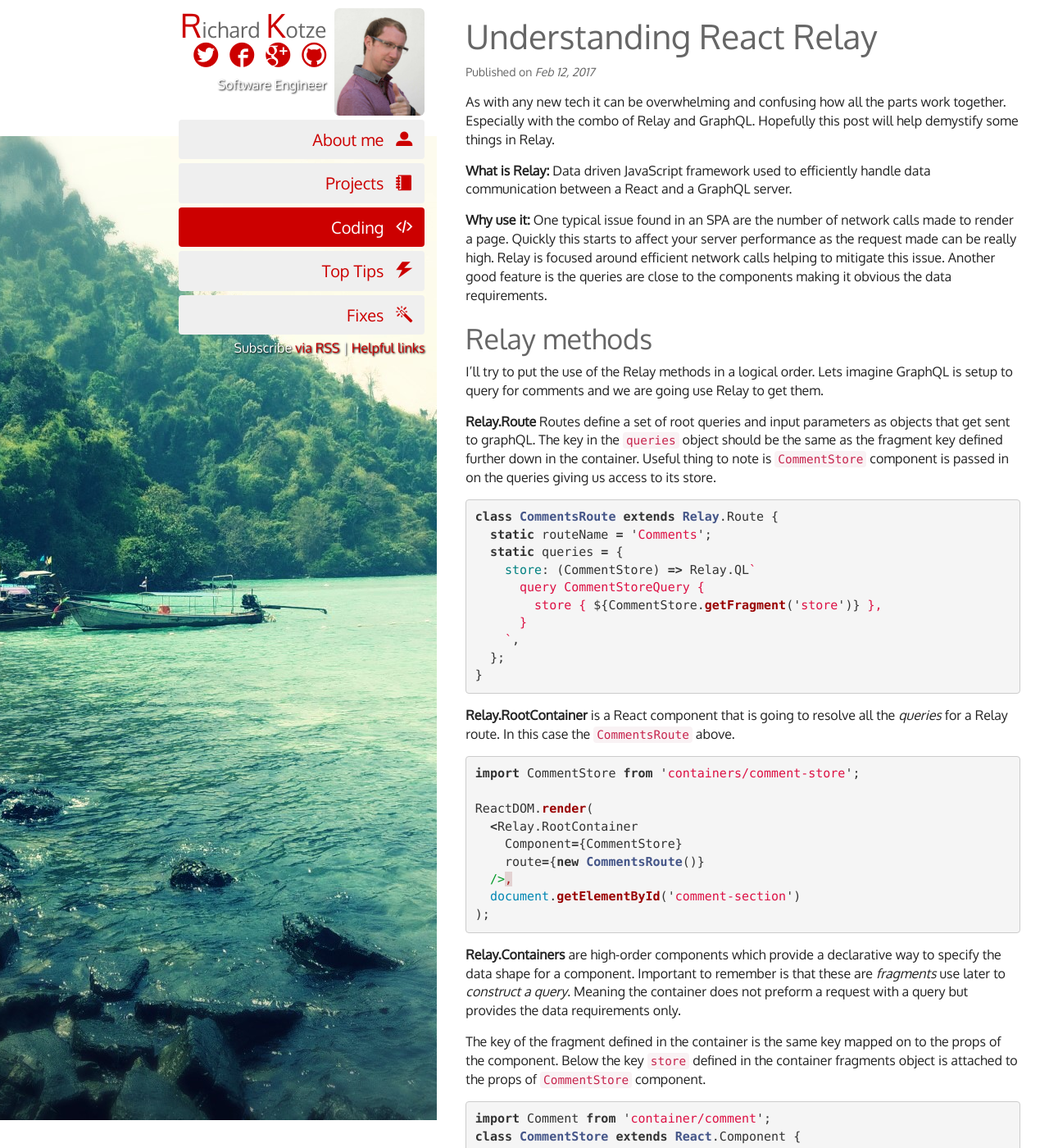
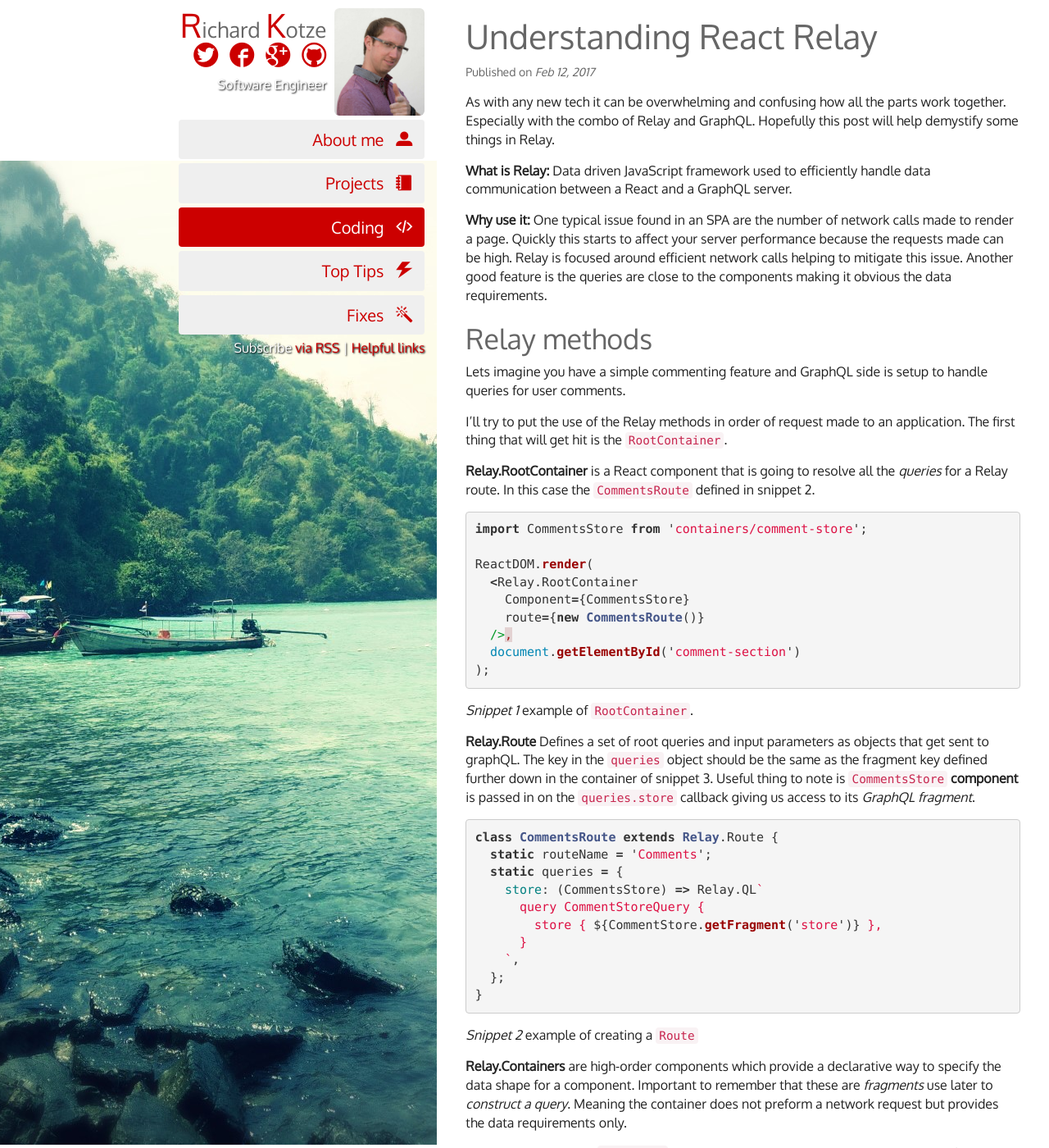
Before and after one commit to rkotze/rkotze.github.io, a Jekyll site: the page built from _posts/2017-02-12-react-relay.md, in a window 1280 px wide and 1400 px high. Shown: the whole window at 82% size. Built offline with Jekyll 4.4.1, drawn with Linux system fonts in a browser that asks for light colours; comment, search, counter and statistics services are not loaded; some of the changed text lies outside the part shown.

Commit message:
update relay post.

```diff
--- a/_posts/2017-02-12-react-relay.md
+++ b/_posts/2017-02-12-react-relay.md
@@ -13,21 +13,38 @@
 
 **What is Relay:** Data driven JavaScript framework used to efficiently handle data communication between a React and a GraphQL server.
 
-**Why use it:** One typical issue found in an SPA are the number of network calls made to render a page. Quickly this starts to affect your server performance as the request made can be really high. Relay is focused around efficient network calls helping to mitigate this issue. Another good feature is the queries are close to the components making it obvious the data requirements.
+**Why use it:** One typical issue found in an SPA are the number of network calls made to render a page. Quickly this starts to affect your server performance because the requests made can be high. Relay is focused around efficient network calls helping to mitigate this issue. Another good feature is the queries are close to the components making it obvious the data requirements.
 
 <!--more-->
 
 ## Relay methods
 
-I'll try to put the use of the Relay methods in a logical order. Lets imagine GraphQL is setup to query for comments and we are going use Relay to get them.
+Lets imagine you have a simple commenting feature and GraphQL side is setup to handle queries for user comments.
 
-**Relay.Route** Routes define a set of root queries and input parameters as objects that get sent to graphQL. The key in the `queries` object should be the same as the fragment key defined further down in the container. Useful thing to note is `CommentStore` component is passed in on the queries giving us access to its store.
+I'll try to put the use of the Relay methods in order of request made to an application. The first thing that will get hit is the `RootContainer`.
+
+**Relay.RootContainer** is a React component that is going to resolve all the _queries_ for a Relay route. In this case the `CommentsRoute` defined in snippet 2.
+
+{% highlight javascript %}
+import CommentsStore from 'containers/comment-store';
+
+ReactDOM.render(
+  <Relay.RootContainer
+    Component={CommentsStore}
+    route={new CommentsRoute()}
+  />,
+  document.getElementById('comment-section')
+);
+{% endhighlight %}
+_Snippet 1_ example of `RootContainer`.
+
+**Relay.Route** Defines a set of root queries and input parameters as objects that get sent to graphQL. The key in the `queries` object should be the same as the fragment key defined further down in the container of snippet 3. Useful thing to note is `CommentsStore` **component** is passed in on the `queries.store` callback giving us access to its _GraphQL fragment_.
 
 {% highlight javascript %}
 class CommentsRoute extends Relay.Route {
   static routeName = 'Comments';
   static queries = {
-    store: (CommentStore) => Relay.QL`
+    store: (CommentsStore) => Relay.QL`
       query CommentStoreQuery {
         store { ${CommentStore.getFragment('store')} },
       }
@@ -35,28 +52,16 @@
   };
 }
 {% endhighlight %}
+_Snippet 2_ example of creating a `Route`
 
-**Relay.RootContainer** is a React component that is going to resolve all the _queries_ for a Relay route. In this case the `CommentsRoute` above.
+**Relay.Containers** are high-order components which provide a declarative way to specify the data shape for a component. Important to remember
+ that these are _fragments_ use later to _construct a query_. Meaning the container does not preform a network request but provides the data requirements only.
 
-{% highlight javascript %}
-import CommentStore from 'containers/comment-store';
-
-ReactDOM.render(
-  <Relay.RootContainer
-    Component={CommentStore}
-    route={new CommentsRoute()}
-  />,
-  document.getElementById('comment-section')
-);
-{% endhighlight %}
-
-**Relay.Containers** are high-order components which provide a declarative way to specify the data shape for a component. Important to remember is that these are _fragments_ use later to _construct a query_. Meaning the container does not preform a request with a query but provides the data requirements only.
-
-The key of the fragment defined in the container is the same key mapped on to the props of the component. Below the key `store` defined in the container fragments object is attached to the props of `CommentStore` component.
+The key defined in the `fragments` object is the same key mapped onto the props of the component. The `CommentsStore` component will now have `this.props.store`.
 
 {% highlight javascript %}
 import Comment from 'container/comment';
-class CommentStore extends React.Component {
+class CommentsStore extends React.Component {
   render() {
     return <ul>
       {this.props.store.comments.map(
@@ -65,7 +70,7 @@
     </ul>;
   }
 }
-CommentStore = Relay.createContainer(CommentStore, {
+CommentsStore = Relay.createContainer(CommentsStore, {
   fragments: {
     store: () => Relay.QL`
       fragment on Store {
@@ -75,7 +80,8 @@
   },
 });
 {% endhighlight %}
+_Snippet 3_ example of `createContainer` and `QL`
 
-**Relay.QL** Use this to create different queries, e.g Relay fragments, mutations and queries. These queries are transformed into JavaScript objects used by Relay to manage data fetching.
+**Relay.QL** Used for creating different queries, e.g Relay fragments, mutations and queries. These queries are transformed into JavaScript objects used by Relay to manage data fetching.
 
-Common use of Relay.QL is in conjunction with containers to compose fragments. These can be imported into a parent container promoting reuse and is achieved by using the **Containers.getFragment** method. You can see this in the above example in `CommentStore`, `comments { ${Comment.getFragment('comment')} }`.
+Common use of `Relay.QL` is in conjunction with containers to compose fragments. These can be imported into a parent container promoting reuse and is achieved by using the **Containers.getFragment** method. You can see this in snippet 3 in `CommentsStore`, `comments { ${Comment.getFragment('comment')} }`.
```
